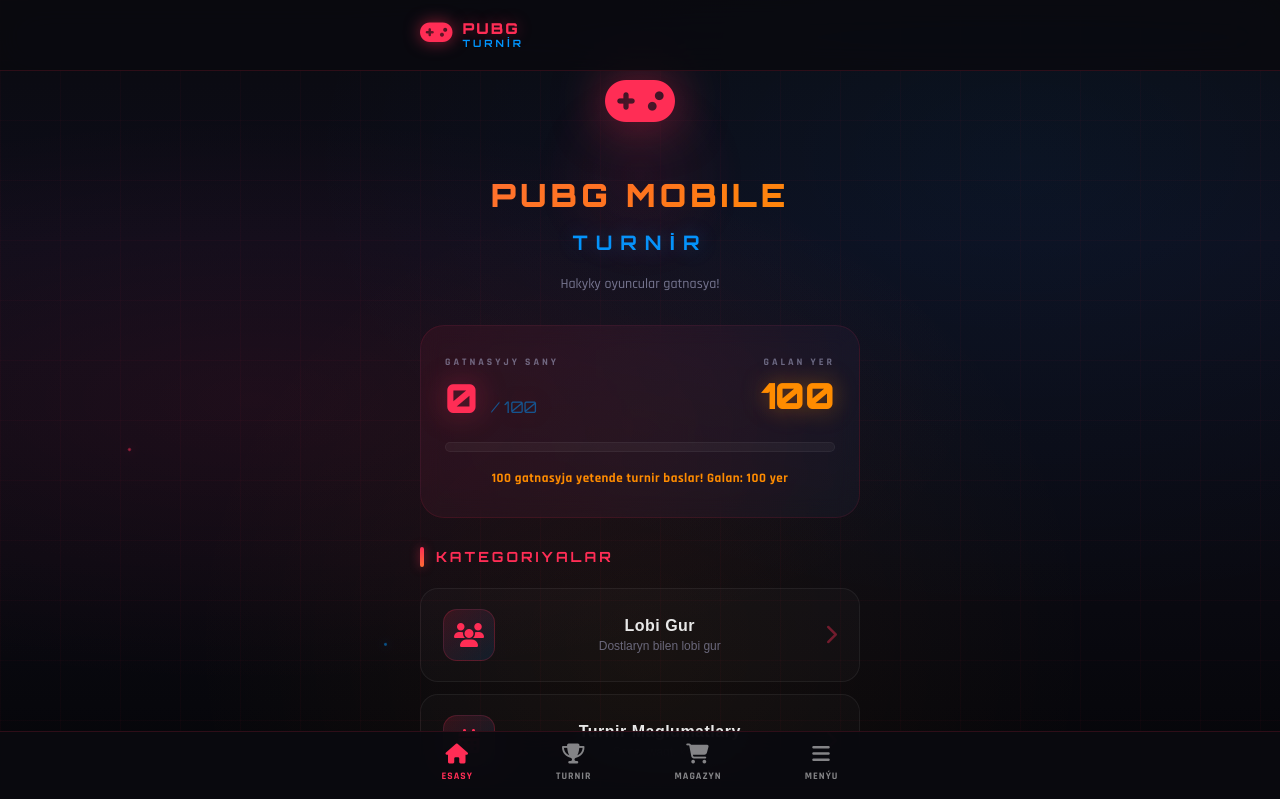
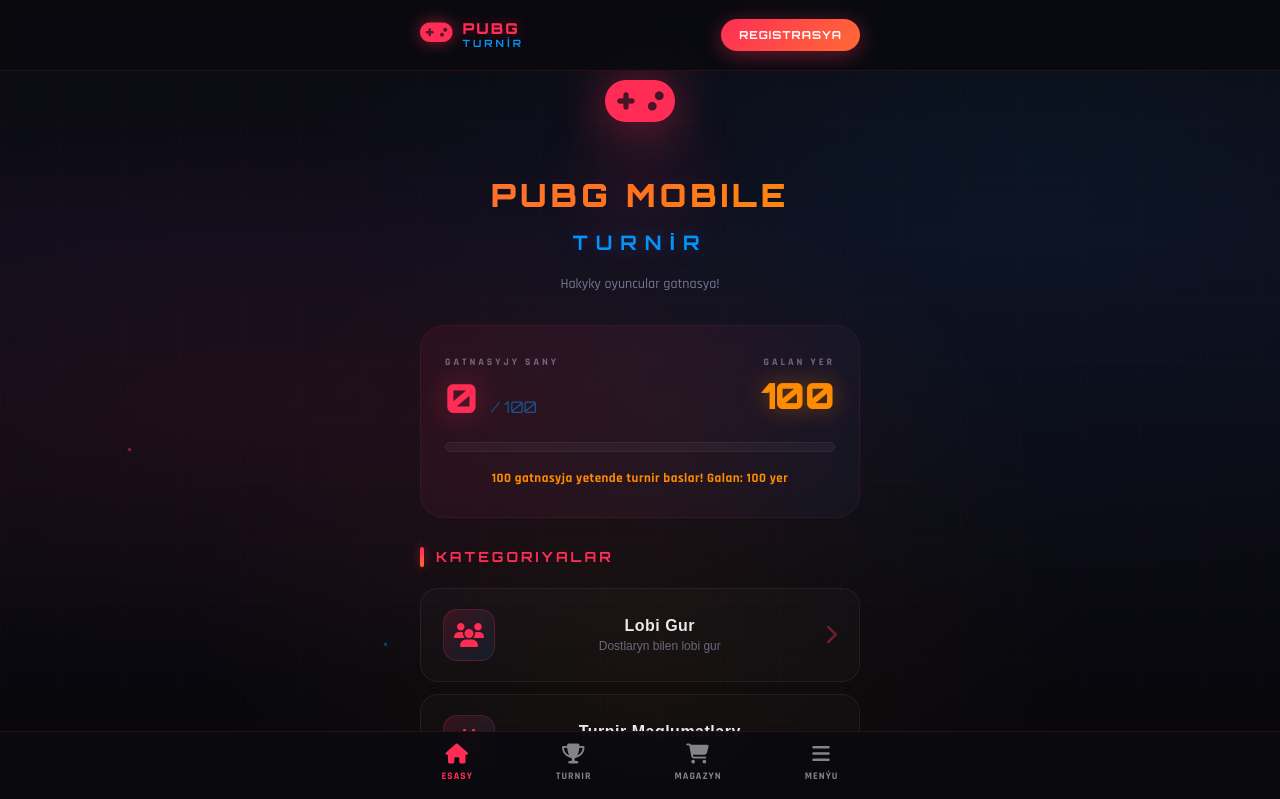
Before and after one commit to kemabr/turnirailway, a Flask app: page / in a window 1280 px wide. Shown: the top 799 px of the page. Run offline with Flask 3, Linux system fonts and the light colour scheme; data comes from the database, SQL or seed files in the repository; data that the repository does not hold is empty.

Commit message:
Update index.html

```diff
--- a/templates/index.html
+++ b/templates/index.html
@@ -210,16 +210,9 @@
             background-color: transparent !important;
             -webkit-tap-highlight-color: transparent !important;
         }
-        /* Prevent button flash on page load */
-        #btn-kayit, #btn-profil {
+        /* Prevent button flash on page load - JS will handle visibility */
+        .nav-btn-hidden {
             display: none !important;
-            visibility: hidden !important;
-            opacity: 0 !important;
-        }
-        #btn-kayit.show, #btn-profil.show {
-            display: inline-flex !important;
-            visibility: visible !important;
-            opacity: 1 !important;
         }
 </style></head>
 <body>
@@ -243,8 +236,8 @@
                 </div>
             </div>
             <div class="nav-right" id="nav-buttons">
-                <button class="btn-nav-primary" id="btn-kayit" onclick="openAuthModal()" style="display:none !important;">REGISTRASYA</button>
-                <a href="/profil" class="btn-nav-primary" id="btn-profil" style="display:none !important;"><i class="fas fa-user"></i></a>
+                <button class="btn-nav-primary nav-btn-hidden" id="btn-kayit" onclick="openAuthModal()">REGISTRASYA</button>
+                <a href="/profil" class="btn-nav-primary nav-btn-hidden" id="btn-profil"><i class="fas fa-user"></i></a>
             </div>
         </div>
     </header>
@@ -502,9 +495,9 @@
 
             if (!btnKayit || !btnProfil) return;
 
-            // Reset inline styles first
-            btnKayit.style.cssText = '';
-            btnProfil.style.cssText = '';
+            // Remove hidden class first (from initial load)
+            btnKayit.classList.remove('nav-btn-hidden');
+            btnProfil.classList.remove('nav-btn-hidden');
 
             if (isUserLoggedIn) {
                 btnKayit.style.display = 'none';
```
